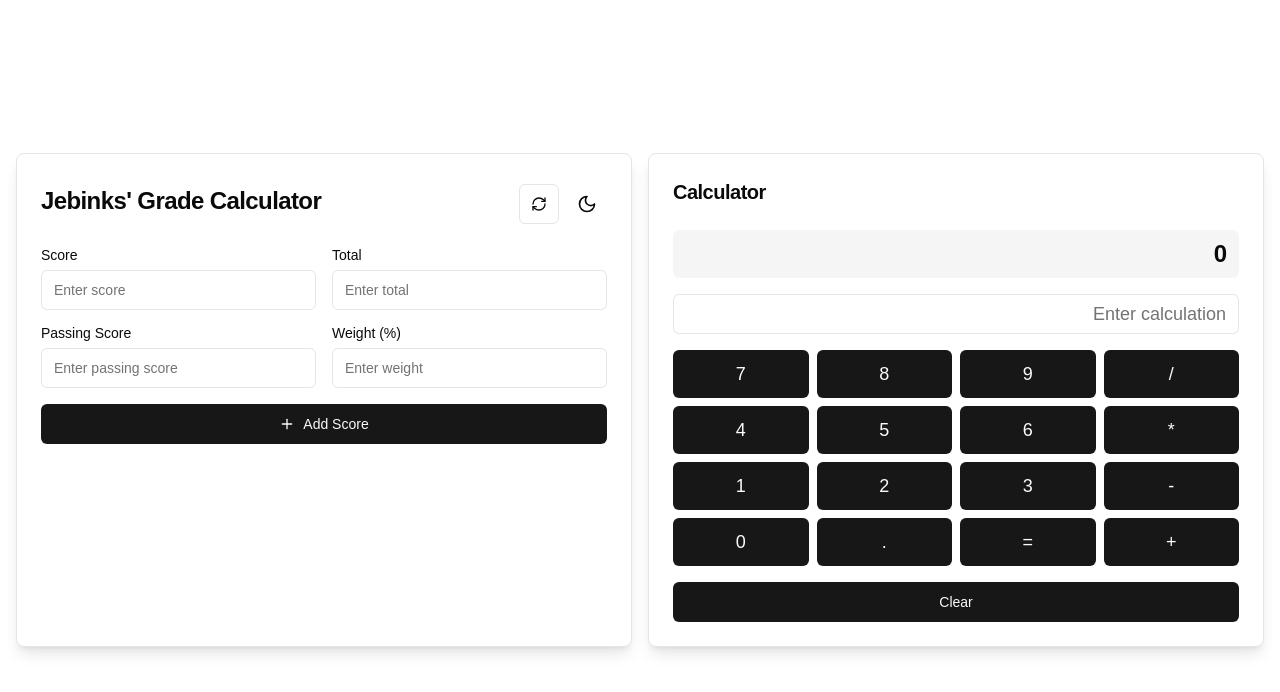
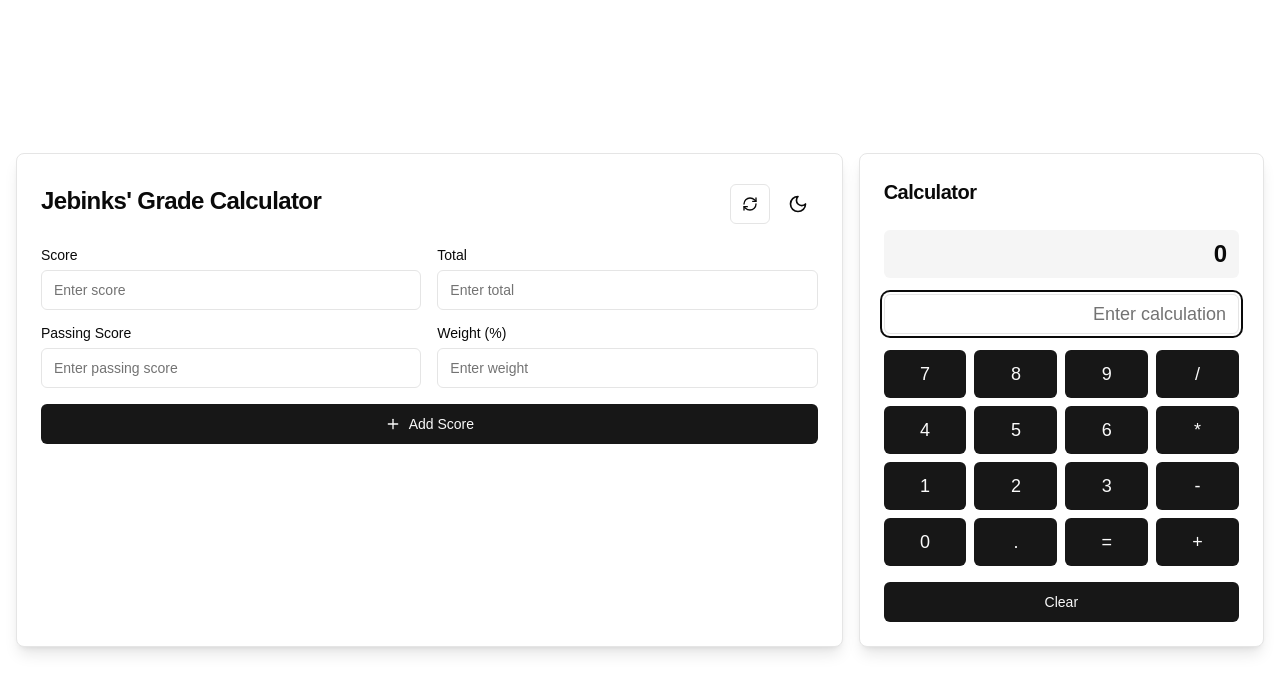
Before and after one commit to kdlibiran/gradecalculator, a Next.js app: page / in a window 1280 px wide. Shown: the top 692 px of the page. Built offline with nearby package versions, Linux system fonts and the light colour scheme.

Commit message:
change style

```diff
--- a/components/grade-calculator.tsx
+++ b/components/grade-calculator.tsx
@@ -1,6 +1,6 @@
 "use client"
 
-import { useState, useEffect } from "react"
+import { useState, useEffect, useRef } from "react"
 import { Plus, Trash2, Moon, Sun, Edit, Copy, Calculator, RefreshCw } from "lucide-react"
 import { Button } from "@/components/ui/button"
 import { Input } from "@/components/ui/input"
@@ -43,6 +43,7 @@ export default function GradeCalculatorComponent() {
   const [calculatorInput, setCalculatorInput] = useState("")
   const [calculatorResult, setCalculatorResult] = useState("")
   const { theme, setTheme } = useTheme()
+  const calculatorInputRef = useRef<HTMLInputElement>(null)
 
   const addEntry = (e: React.FormEvent) => {
     e.preventDefault()
@@ -164,6 +165,7 @@ export default function GradeCalculatorComponent() {
     try {
       const result = eval(calculatorInput)
       setCalculatorResult(result.toString())
+      setCalculatorInput("")
     } catch (error) {
       setCalculatorResult("Error")
     }
@@ -184,10 +186,27 @@ export default function GradeCalculatorComponent() {
     setError(null)
   }
 
+  const handleCalculatorKeyDown = (e: React.KeyboardEvent<HTMLInputElement>) => {
+    if (e.key === "Enter") {
+      calculateResult()
+    } else if (e.key === "Escape") {
+      clearCalculator()
+    } else if (/^[0-9+\-*/.]$/.test(e.key)) {
+      e.preventDefault()
+      handleCalculatorInput(e.key)
+    }
+  }
+
+  useEffect(() => {
+    if (calculatorInputRef.current) {
+      calculatorInputRef.current.focus()
+    }
+  }, [])
+
   return (
     <div className="container mx-auto p-4 max-w-7xl">
-      <div className="grid grid-cols-1 md:grid-cols-2 gap-4">
-        <Card className="bg-background shadow-lg">
+      <div className="grid grid-cols-1 md:grid-cols-3 gap-4">
+        <Card className="md:col-span-2 bg-background shadow-lg">
           <CardHeader className="flex flex-row items-center justify-between">
             <CardTitle className="text-2xl font-bold">Jebinks' Grade Calculator</CardTitle>
             <div className="flex items-center space-x-2">
@@ -386,8 +405,10 @@ export default function GradeCalculatorComponent() {
                 {calculatorResult || calculatorInput || '0'}
               </div>
               <Input
+                ref={calculatorInputRef}
                 value={calculatorInput}
                 onChange={(e) => setCalculatorInput(e.target.value)}
+                onKeyDown={handleCalculatorKeyDown}
                 placeholder="Enter calculation"
                 className="text-right text-lg"
               />
```
